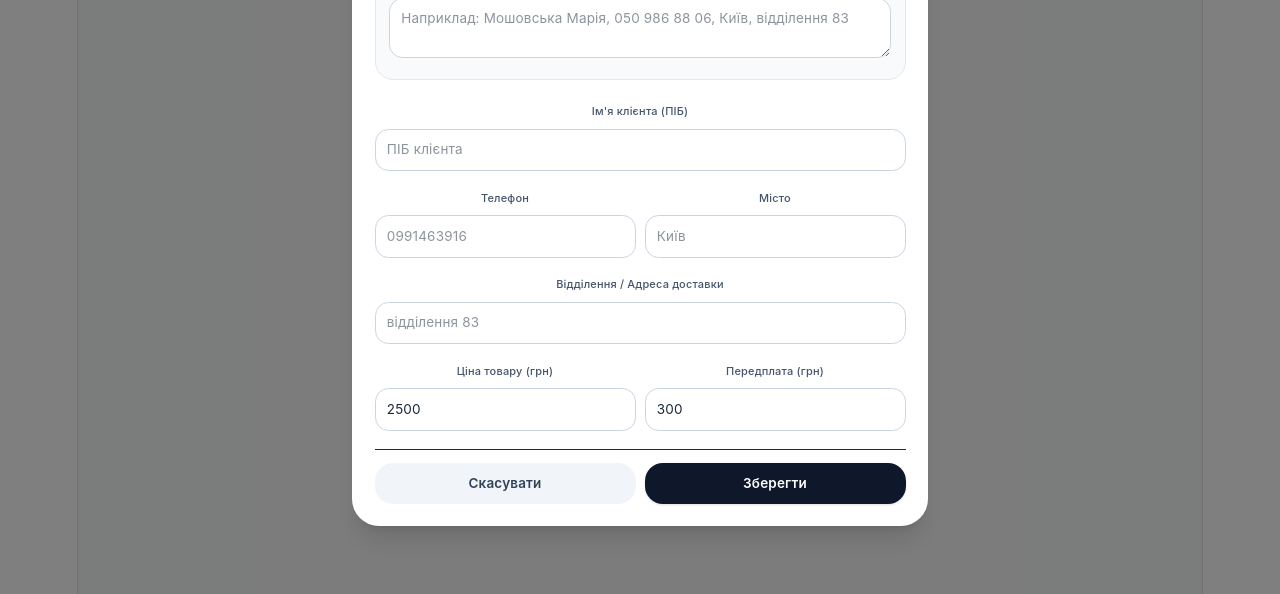
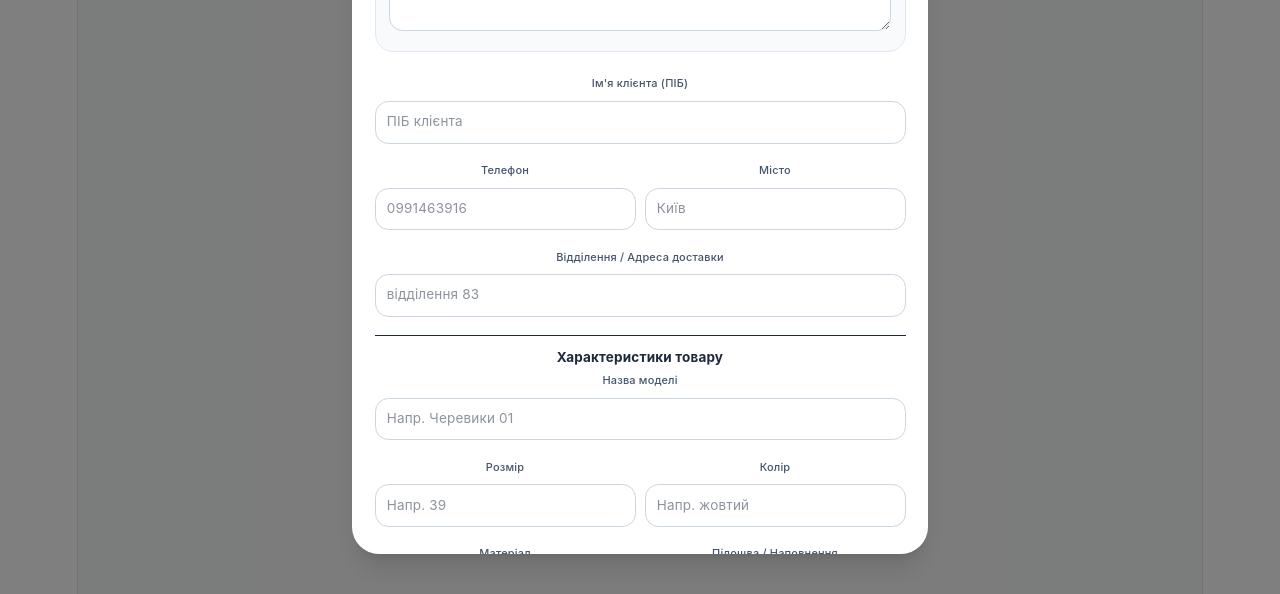
Before and after one commit to MervaM/DIM47, a React (Vite) app: page / in a window 1280 px wide. Both pictures are taken after a click on the button "+ Додати замовлення". Shown: the part 206-800 px from the top of the page. Built offline with nearby package versions, Linux system fonts and the light colour scheme; no server answers; the database is empty.

Commit message:
fix edit modal

```diff
--- a/src/components/dashboard/newOrderModal.jsx
+++ b/src/components/dashboard/newOrderModal.jsx
@@ -31,17 +31,14 @@ export default function NewOrderModal({
     setSmartInputText(text);
     if (!text.trim()) return;
 
-    // 1. Шукаємо телефон (формати +380..., 050..., 097... тощо)
     const phoneRegex = /(?:\+38)?0\d{9}/;
     const phoneMatch = text.match(phoneRegex);
     if (phoneMatch) {
       setFormClientPhone(phoneMatch[0]);
     }
 
-    // Видаляємо телефон із тексту, щоб не заважав шукати інше
     let cleanText = text.replace(phoneRegex, '').trim();
 
-    // 2. Шукаємо відділення (наприклад: "відділення 83", "нп 47", "№1", "відд. 5")
     const warehouseRegex = /(?:відділення|відд\.?|нп|поштомат|№)\s*[:\-]?\s*(\d+)/i;
     const whMatch = cleanText.match(warehouseRegex);
     if (whMatch) {
@@ -49,17 +46,13 @@ export default function NewOrderModal({
       cleanText = cleanText.replace(whMatch[0], '').trim();
     }
 
-    // Розбиваємо залишок тексту на шматочки за комами або дефісами
     let parts = cleanText.split(/[,–—-]/).map(p => p.trim()).filter(Boolean);
 
     if (parts.length > 0) {
-      // Зазвичай перша частина — це ПІБ
       setFormClientName(parts[0]);
     }
 
     if (parts.length > 1) {
-      // Друга або наступна частина (якщо це не відділення) може бути містом
-      // Перевіряємо чи не містить вона вже знайдене відділення
       const possibleCity = parts.find(p => !p.toLowerCase().includes('відділ') && !p.toLowerCase().includes('нп') && p !== parts[0]);
       if (possibleCity) {
         setFormCity(possibleCity);
@@ -77,6 +70,7 @@ export default function NewOrderModal({
             {isEditing ? 'Редагувати замовлення' : 'Нове замовлення'}
           </h2>
           <button
+            type="button"
             onClick={onClose}
             className="text-slate-400 hover:text-slate-600 p-1 rounded-full cursor-pointer"
           >
@@ -100,8 +94,8 @@ export default function NewOrderModal({
             />
           </div>
 
-          {/* Основні поля */}
-          <div className="grid grid-cols-1 gap-3">
+          {/* Дані клієнта */}
+          <div className="space-y-3">
             <div>
               <label className="block text-[11px] font-medium text-slate-600 mb-1">Ім'я клієнта (ПІБ)</label>
               <input
@@ -148,6 +142,68 @@ export default function NewOrderModal({
                 className="w-full text-xs p-2.5 rounded-xl border border-slate-300 focus:outline-none focus:ring-2 focus:ring-slate-900"
               />
             </div>
+          </div>
+
+          {/* ХАРАКТЕРИСТИКИ ВЗУТТЯ */}
+          <div className="border-t pt-3 space-y-3">
+            <p className="text-xs font-bold text-slate-800">Характеристики товару</p>
+
+            <div>
+              <label className="block text-[11px] font-medium text-slate-600 mb-1">Назва моделі</label>
+              <input
+                type="text"
+                value={formProductTitle}
+                onChange={(e) => setFormProductTitle(e.target.value)}
+                placeholder="Напр. Черевики 01"
+                className="w-full text-xs p-2.5 rounded-xl border border-slate-300 focus:outline-none focus:ring-2 focus:ring-slate-900"
+              />
+            </div>
+
+            <div className="grid grid-cols-2 gap-2">
+              <div>
+                <label className="block text-[11px] font-medium text-slate-600 mb-1">Розмір</label>
+                <input
+                  type="text"
+                  value={formSize}
+                  onChange={(e) => setFormSize(e.target.value)}
+                  placeholder="Напр. 39"
+                  className="w-full text-xs p-2.5 rounded-xl border border-slate-300 focus:outline-none focus:ring-2 focus:ring-slate-900"
+                />
+              </div>
+              <div>
+                <label className="block text-[11px] font-medium text-slate-600 mb-1">Колір</label>
+                <input
+                  type="text"
+                  value={formColorText}
+                  onChange={(e) => setFormColorText(e.target.value)}
+                  placeholder="Напр. жовтий"
+                  className="w-full text-xs p-2.5 rounded-xl border border-slate-300 focus:outline-none focus:ring-2 focus:ring-slate-900"
+                />
+              </div>
+            </div>
+
+            <div className="grid grid-cols-2 gap-2">
+              <div>
+                <label className="block text-[11px] font-medium text-slate-600 mb-1">Матеріал</label>
+                <input
+                  type="text"
+                  value={formMaterial}
+                  onChange={(e) => setFormMaterial(e.target.value)}
+                  placeholder="Напр. шкіра"
+                  className="w-full text-xs p-2.5 rounded-xl border border-slate-300 focus:outline-none focus:ring-2 focus:ring-slate-900"
+                />
+              </div>
+              <div>
+                <label className="block text-[11px] font-medium text-slate-600 mb-1">Підошва / Наповнення</label>
+                <input
+                  type="text"
+                  value={formSole}
+                  onChange={(e) => setFormSole(e.target.value)}
+                  placeholder="Напр. трактор / байка"
+                  className="w-full text-xs p-2.5 rounded-xl border border-slate-300 focus:outline-none focus:ring-2 focus:ring-slate-900"
+                />
+              </div>
+            </div>
 
             <div className="grid grid-cols-2 gap-2">
               <div>
@@ -171,7 +227,7 @@ export default function NewOrderModal({
             </div>
           </div>
 
-            {/* Кнопки керування */}
+          {/* Кнопки керування */}
           <div className="flex gap-2 pt-3 border-t">
             <button
               type="button"
```
